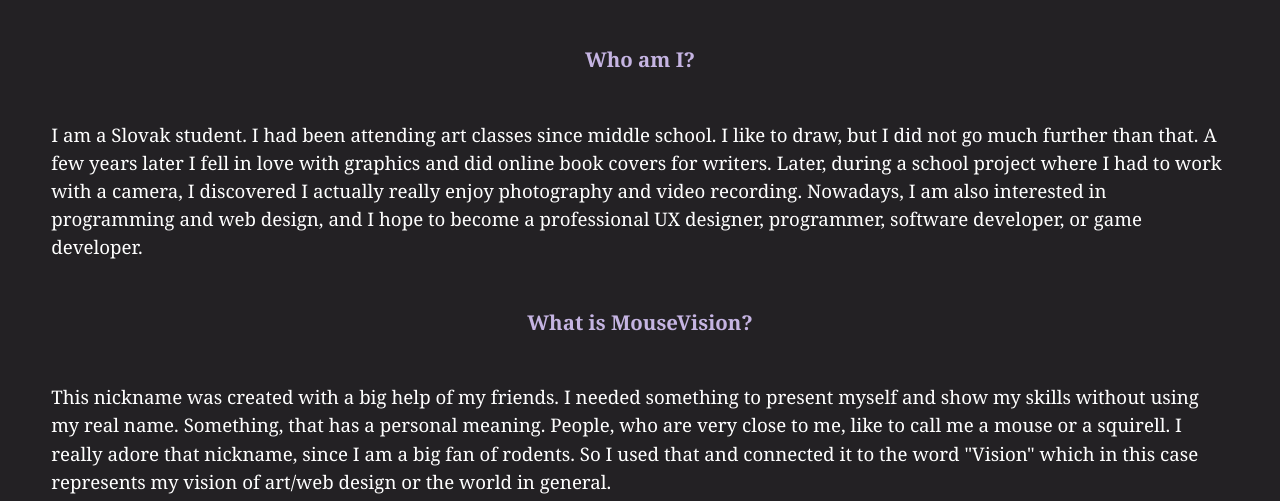
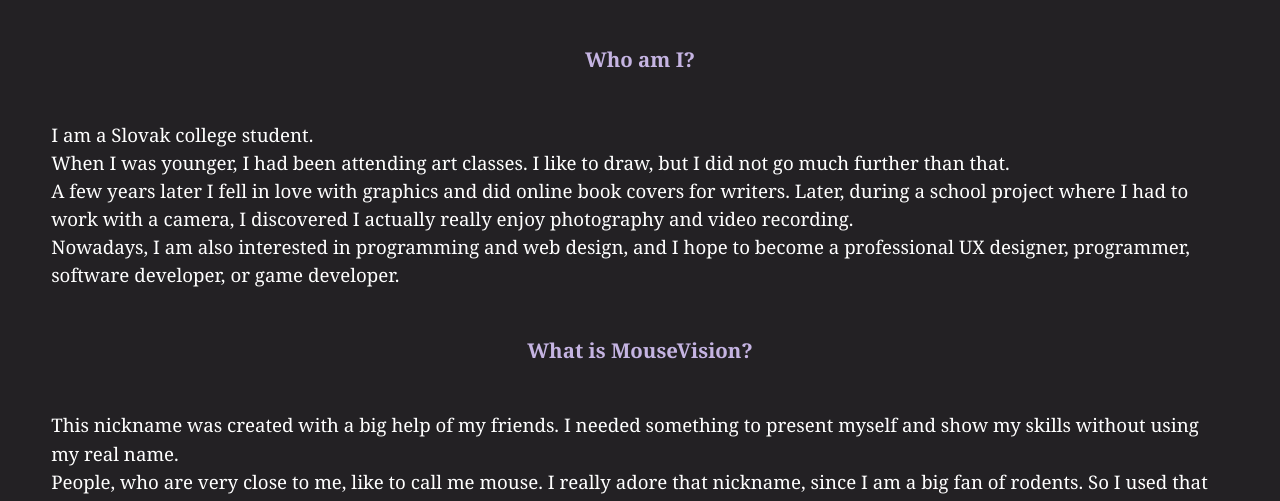
Before and after one commit to MalyPotkan/MalyPotkan.github.io, a plain HTML site: page aboutme.html in a window 1280 px wide. Shown: the part 61-562 px from the top of the page. Drawn offline with Linux system fonts and the light colour scheme.

Commit message:
aboutme.html

```diff
--- a/aboutme.html
+++ b/aboutme.html
@@ -91,15 +91,15 @@
 </nav>
 
 <h3>Who am I?</h3>
-<p>I am a Slovak student.
- I had been attending art classes since middle school. I like to draw, but I did not go much further than that.
- A few years later I fell in love with graphics and did online book covers for writers. Later, during a school project where I had to work with a camera, I discovered I actually really enjoy photography and video recording.
+<p>I am a Slovak college student. <br>
+ When I was younger, I had been attending art classes. I like to draw, but I did not go much further than that.<br>
+ A few years later I fell in love with graphics and did online book covers for writers. Later, during a school project where I had to work with a camera, I discovered I actually really enjoy photography and video recording.<br>
  Nowadays, I am also interested in programming and web design, and I hope to become a professional UX designer, programmer, software developer, or game developer.
 </p>
 
 <h3>What is MouseVision?</h3>
-<p>This nickname was created with a big help of my friends. I needed something to present myself and show my skills without using my real name. Something, that has a personal meaning.
-    People, who are very close to me, like to call me a mouse or a squirell. I really adore that nickname, since I am a big fan of rodents. So I used that and connected it to the word "Vision" which in this case represents my vision of art/web design or the world in general.
+<p>This nickname was created with a big help of my friends. I needed something to present myself and show my skills without using my real name.<br>
+ People, who are very close to me, like to call me  mouse. I really adore that nickname, since I am a big fan of rodents. So I used that and connected it to the word "Vision" which in this case represents my vision of art/web design or the world in general.
 
 </p>
 <img src="images/Firefly-mouse-logo-simple 78281.jpg" alt="mouse logo">
```
